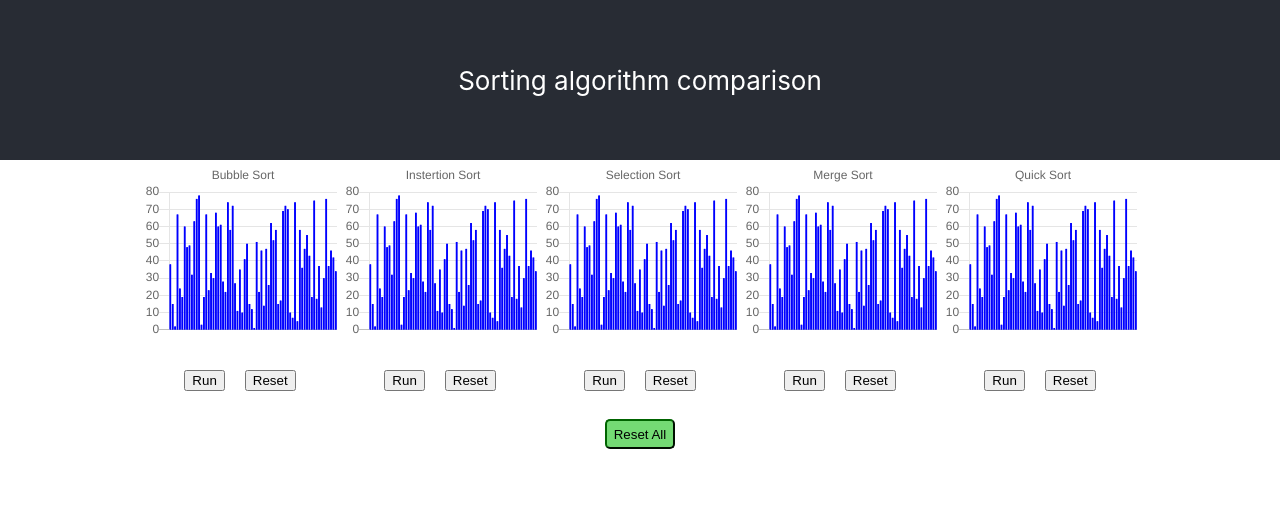
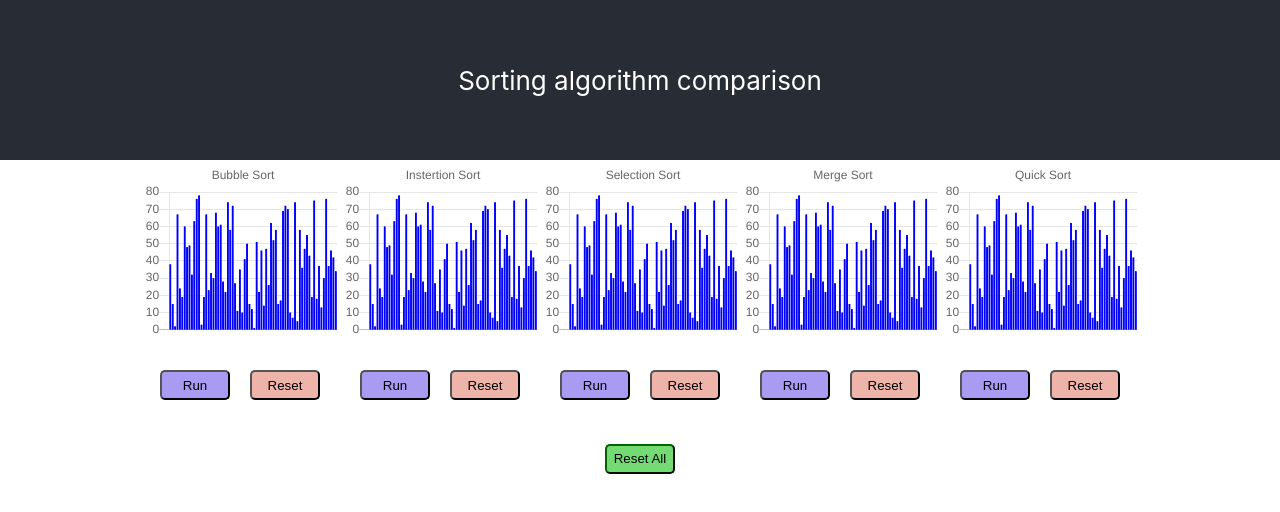
Before and after one commit to igor9levi/algovisual, a React (Create React App) app: page / in a window 1280 px wide. Shown: the top 512 px of the page. Built offline with nearby package versions, Linux system fonts and the light colour scheme.

Commit message:
Add color

```diff
--- a/src/App.css
+++ b/src/App.css
@@ -46,13 +46,25 @@
 
 .btn {
   margin: 10px;
+  width: 70px;
+  height: 30px;
+  border-radius: 5px;
+}
+
+.btn:hover {
+  cursor: pointer;
+}
+
+.btn-run {
+  background-color: rgb(168, 155, 241);
+}
+
+.btn-reset {
+  background-color: rgb(238, 179, 169);
 }
 
 .btn-reset-all {
-  width: 70px;
-  height: 30px;
-  border-radius: 5px;
-  margin-top: 30px;
+  margin-top: 50px;
   background-color: rgb(116, 219, 116);
   border-color: darkgreen;
 }
--- a/src/App.js
+++ b/src/App.js
@@ -29,7 +29,7 @@ function App() {
         ))}
       </main>
       <button
-        className="btn-reset-all"
+        className="btn btn-reset-all"
         type="button"
         onClick={() => setData([...createArray()])}
       >
--- a/src/components/Chart/chart.js
+++ b/src/components/Chart/chart.js
@@ -83,10 +83,14 @@ export default function Chart({ arrayToSort, algorithm }) {
         data={barData}
         options={options}
       />
-      <button className="btn" type="button" onClick={() => run()}>
+      <button className="btn btn-run" type="button" onClick={() => run()}>
         Run
       </button>
-      <button className="btn" type="button" onClick={() => resetMe(true)}>
+      <button
+        className="btn btn-reset"
+        type="button"
+        onClick={() => resetMe(true)}
+      >
         Reset
       </button>
     </div>
```
